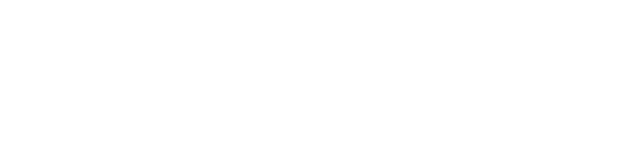
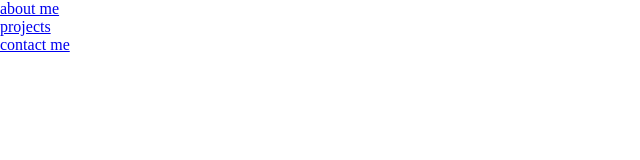
Before and after one commit to julius-tamale/portifolio-website, a plain HTML site: page index.html in a window 1280 px wide. Shown: the whole page, without its empty margins (0-640 px from the left). Drawn offline with Linux system fonts and the light colour scheme.

Commit message:
nav-bar changes

```diff
--- a/index.html
+++ b/index.html
@@ -5,12 +5,19 @@
     <meta http-equiv="X-UA-Compatible" content="IE=edge">
     <meta name="viewport" content="width=device-width, initial-scale=1.0">
     <link rel="shortcut icon" href="images/Untitled design(1).png" type="image/x-icon">
-    <title>Julius Tamale</title>
+    <title>Julius|Frontend Web Developer</title>
     <link rel="stylesheet" href="styles.css" type="text/css">
 </head>
 <body>
     <header class="header-section">
         <!--create a navigation menu in the header-->
+        <nav>
+            <ul>
+                <li><a href="#">about me</a></li>
+                <li><a href="#">projects</a></li>
+                <li><a href="#">contact me</a></li>
+            </ul>
+        </nav>
     </header>
     <script src="script.js"></script>
 </body>
```
